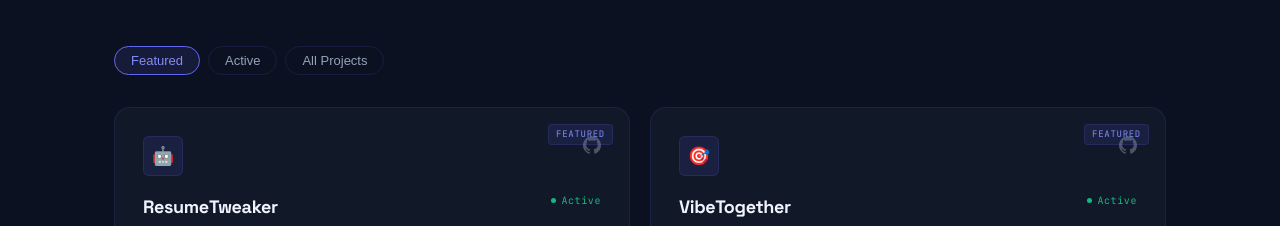
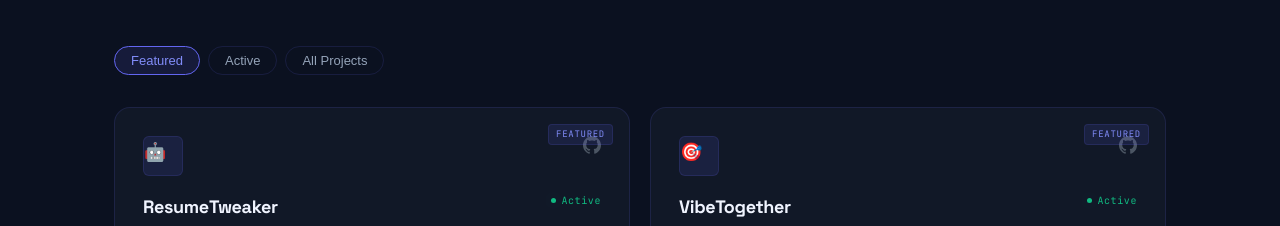
Before and after one commit to Saumy-m/SaumyaMehta, a Next.js app: page /SaumyaMehta/ in a window 1280 px wide. Shown: the part 2340-2566 px from the top of the page. Built offline with nearby package versions, Linux system fonts and the light colour scheme.

Commit message:
updated icon positioning in projects section

```diff
--- a/styles/projects.css
+++ b/styles/projects.css
@@ -84,8 +84,8 @@
   background: var(--accent-dim);
   border: 1px solid var(--border);
   display: flex;
-  align-items: center;
-  justify-content: center;
+  align-items: bottom;
+  justify-content: bottom;
   color: var(--accent-light);
   font-size: 18px;
 }
```
